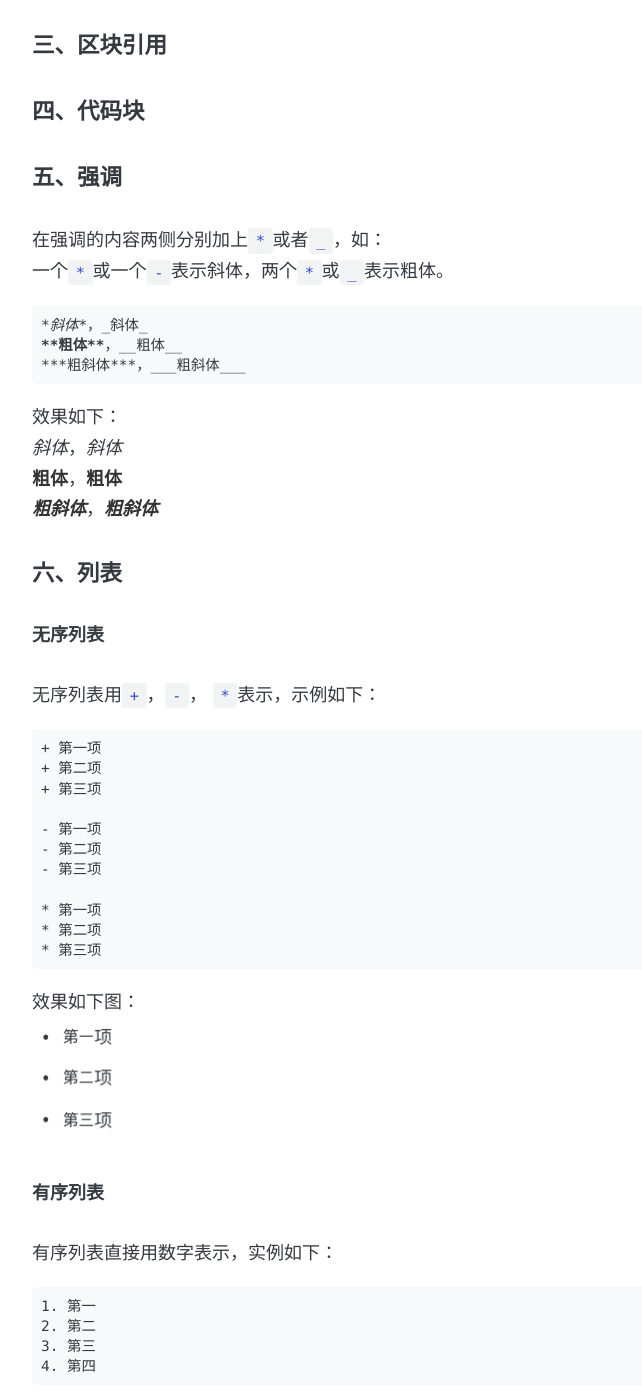
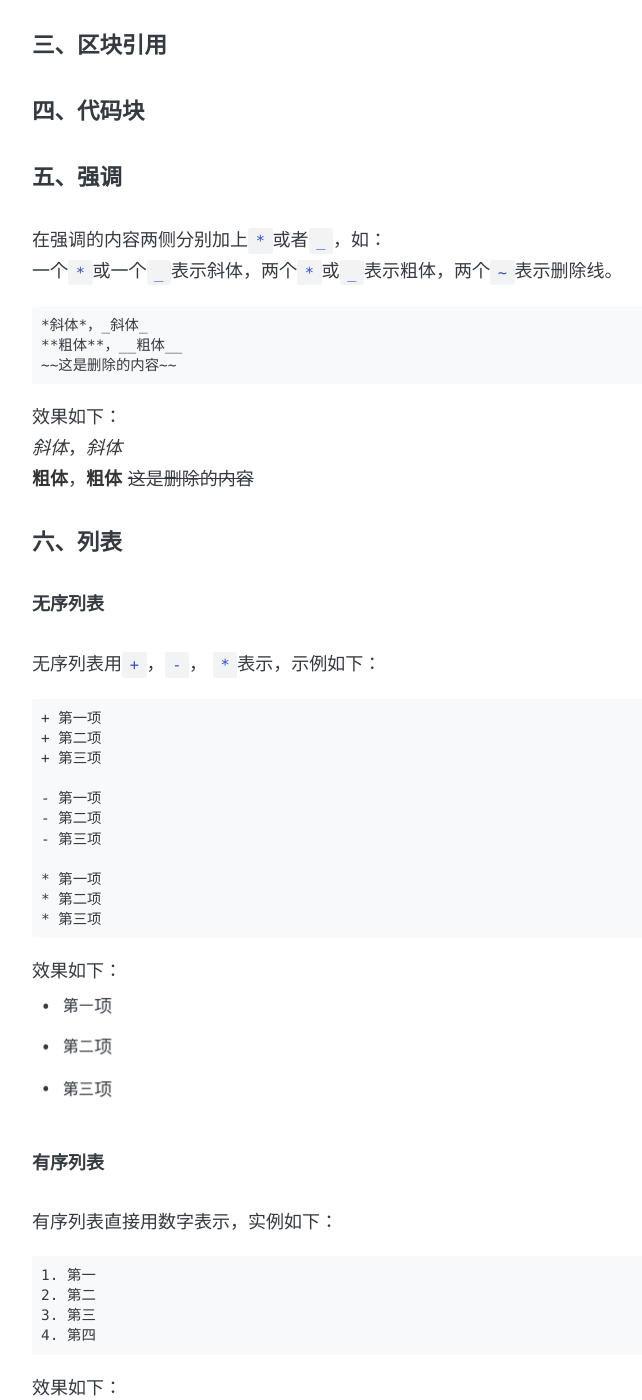
Before and after one commit to perfiffer/perfiffer.github.io, a Jekyll site: the page built from _posts/2019-04-16-markdown语法.md, in a window 1280 px wide and 1400 px high, scrolled down 1588 px. Shown: the whole window, without its empty margins (194-836 px from the left). Built offline with Jekyll 4.4.1, drawn with Linux system fonts in a browser that asks for light colours; some web fonts are replaced; comment, search, counter and statistics services are not loaded; some of the changed text lies outside the part shown.

Commit message:
blog update

````diff
--- a/_posts/2019-04-16-markdown语法.md
+++ b/_posts/2019-04-16-markdown语法.md
@@ -43,16 +43,16 @@
 
 #### 五、强调
 在强调的内容两侧分别加上`*`或者`_`，如：
-一个`*`或一个`-`表示斜体，两个`*`或`_`表示粗体。
-```markdown
+一个`*`或一个`_`表示斜体，两个`*`或`_`表示粗体，两个`~`表示删除线。
+```
 *斜体*，_斜体_
 **粗体**，__粗体__
-***粗斜体***，___粗斜体___
+~~这是删除的内容~~
 ```
 效果如下：
 *斜体*，_斜体_
 **粗体**，__粗体__
-***粗斜体***，___粗斜体___
+~~这是删除的内容~~
 
 #### 六、列表
 ##### 无序列表
@@ -70,7 +70,7 @@
 * 第二项
 * 第三项
 ```
-效果如下图：
+效果如下：
 ![无序列表](http://perfiffer.cn/images/unordered_list.png)
 
 ##### 有序列表
@@ -81,10 +81,22 @@
 3. 第三
 4. 第四
 ```
-效果如下图：
+效果如下：
 ![有序列表](http://perfiffer.cn/images/order_list.png)
 
 #### 七、分割线
+三个或三个以上的`-`或`*`都可以表示分割线，示例：
+```
+---
+----
+***
+****
+```
+效果如下：
+---
+----
+***
+****
 
 #### 八、链接
 
````
